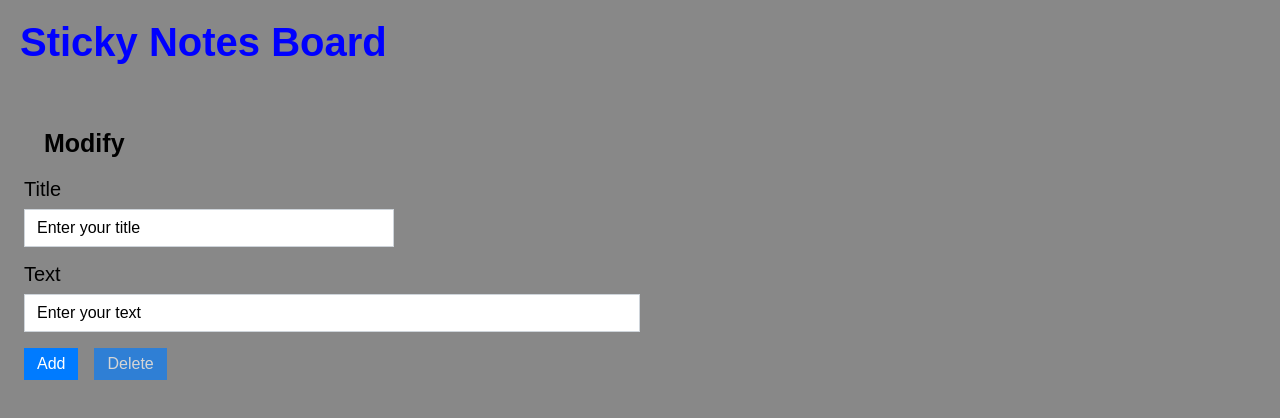
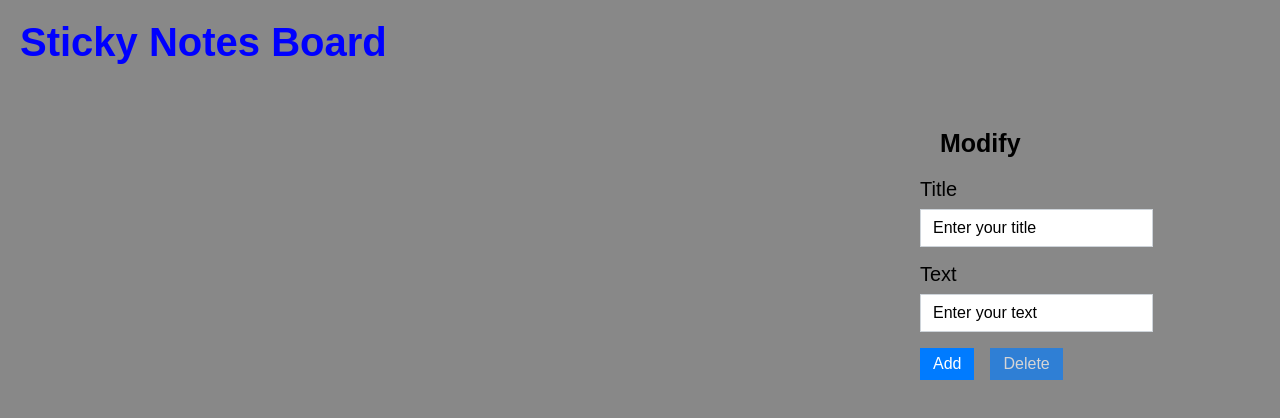
Before and after one commit to andre-lomaka/notes, an Angular app: page / in a window 1280 px wide. Shown: the top 418 px of the page. Built offline with nearby package versions, Linux system fonts and the light colour scheme.

Commit message:
Rearranged html element layout

```diff
--- a/src/app/note-modify/note-modify.component.html
+++ b/src/app/note-modify/note-modify.component.html
@@ -1,12 +1,12 @@
-<div class="pad" *ngIf="note">
+<div class="pad" *ngIf="note" style="margin-left: 70%; position: fixed;">
   <h2>Modify</h2>
   <div class="col">
     <label>Title</label>
-    <input type="text" [(ngModel)]="note.title" style="width: 30%;"/>
+    <input type="text" [(ngModel)]="note.title" style="width: 100%;"/>
   </div>
   <div class="col">
     <label>Text</label>
-    <input type="text" [(ngModel)]="note.text" style="width: 50%;"/>
+    <input type="text" [(ngModel)]="note.text" style="width: 100%;"/>
   </div>
   <div class="col">
     <button (click)="addNote()">Add</button>
--- a/src/app/notes/notes.component.html
+++ b/src/app/notes/notes.component.html
@@ -1,8 +1,10 @@
+<div style="width: 70%; float: left;">
   <ul class="notes">
     <li *ngFor="let note of notes" [class.selected]="note === selectedNote" (click)="onSelect(note)">
       <h2>{{note.title}}</h2>
       <p>{{note.text}}</p>
     </li>
   </ul>
+</div>
 
 <app-note-modify [note]="selectedNote"></app-note-modify>
```
Lines whose indentation alone changed are shown as unchanged.
